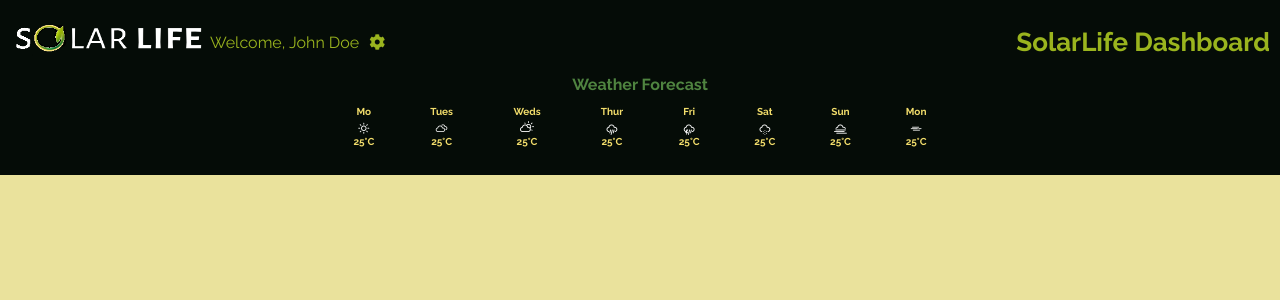
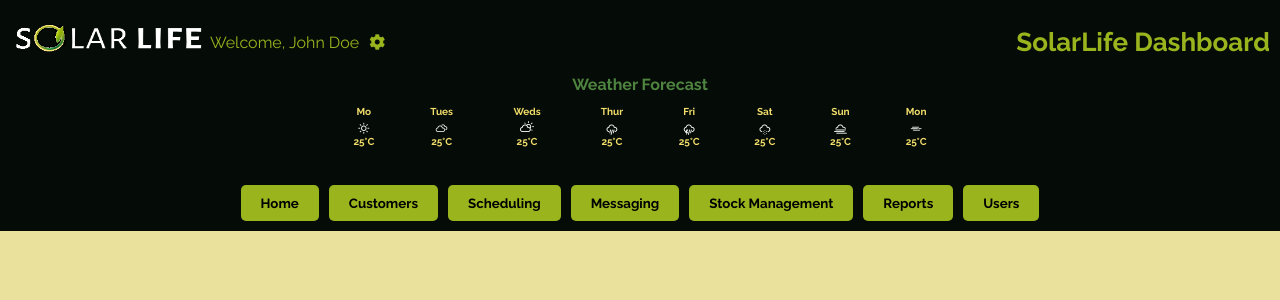
Before and after one commit to HadleysHope/SolarLifePlatform, a React (Create React App) app in the folder client/: page / in a window 1280 px wide. Shown: the top 300 px of the page. Built offline with nearby package versions, Linux system fonts and the light colour scheme.

Commit message:
Added Navigation

```diff
--- /dev/null
+++ b/client/src/components/content/home/Home.css
@@ -0,0 +1,17 @@
+.home-content {
+    background-color: var(--secondary--primrose);
+    display: grid;
+    grid-template-columns: repeat(4, 1fr);
+    grid-gap: 20px;
+    max-width: 1400px; /* Adjust the maximum width as needed */
+    margin: 0 auto; /* Center horizontally within the parent */
+    padding: 50px;
+  }
+
+  .home {
+    width: 100%;
+    height: 100%;
+    object-fit: cover;
+    max-width: 100%;
+    max-height: 100%;
+  }
--- /dev/null
+++ b/client/src/components/content/home/Home.js
@@ -0,0 +1,21 @@
+import React from 'react';
+import './Home.css';
+
+const Home = () => {
+  return (
+    <section className="dashboard-content">
+      <div className="home-content">
+        <img className="home" src="https://solarlife.co.nz/wp-content/uploads/2023/05/Solar-Life-Commercial-Installation-7.jpg" alt="Home Image 1" />
+        <img className="home" src="https://solarlife.co.nz/wp-content/uploads/2023/05/Solar-Life-Commercial-Installation-5.jpg" alt="Home Image 2" />
+        <img className="home" src="https://solarlife.co.nz/wp-content/uploads/2023/05/Solar-Life-Commercial-Installation-11.jpg" alt="Home Image 3" />
+        <img className="home" src="https://solarlife.co.nz/wp-content/uploads/2023/05/Solar-Life-Commercial-Installation-6.jpg" alt="Home Image 4" />
+        <img className="home" src="https://solarlife.co.nz/wp-content/uploads/2023/05/Solar-Life-Commercial-Installation-12-2.jpg" alt="Home Image 5" />
+        <img className="home" src="https://solarlife.co.nz/wp-content/uploads/2023/05/Solar-Life-Commercial-Installation-9.jpg" alt="Home Image 6" />
+        <img className="home" src="https://solarlife.co.nz/wp-content/uploads/2023/05/Solar-Life-Commercial-Installation-4.jpg" alt="Home Image 7" />
+        <img className="home" src="https://solarlife.co.nz/wp-content/uploads/2023/05/FSE-Online-Distribution-1.jpg" alt="Home Image 8" />
+      </div>
+    </section>
+  );
+};
+
+export default Home;
--- /dev/null
+++ b/client/src/components/content/placeholder/Placeholder.css
@@ -0,0 +1,8 @@
+.placeholder-message {
+    display: flex;
+    justify-content: center;
+    align-items: center;
+    height: 200px; /* Adjust the height as needed */
+    font-size: 18px;
+    color: gray;
+  }
--- /dev/null
+++ b/client/src/components/content/placeholder/Placeholder.js
@@ -0,0 +1,12 @@
+import React from 'react';
+import './Placeholder.css';
+
+const Placeholder = () => {
+  return (
+    <div className="placeholder-message">
+      <p>This Feature is under Development</p>
+    </div>
+  );
+};
+
+export default Placeholder;
--- a/client/src/components/dashboard/Dashboard.js
+++ b/client/src/components/dashboard/Dashboard.js
@@ -1,18 +1,43 @@
-import './Dashboard.css';
-import Header from './header/Header';
-import Weather from './weather/Weather';
+import React, { useState } from "react";
+import "./Dashboard.css";
+import Header from "./header/Header";
+import Weather from "./weather/Weather";
+import Navigation from "./navigation/Navigation";
+import Home from "../content/home/Home";
+import Placeholder from "../content/placeholder/Placeholder";
 
 const Dashboard = () => {
+  const [selectedOption, setSelectedOption] = useState("");
 
-    return (
-        <div>
-            <Header />
-            <Weather />
-        </div>
-    )
+  const handleOptionSelect = (option) => {
+    setSelectedOption(option);
+  };
 
+  let contentComponent;
+  if (selectedOption === "home") {
+    contentComponent = <Home />;
+  } else if (selectedOption === "customers") {
+    contentComponent = <Placeholder />;
+  } else if (selectedOption === "scheduling") {
+    contentComponent = <Placeholder />;
+  } else if (selectedOption === "messaging") {
+    contentComponent = <Placeholder />;
+  } else if (selectedOption === "stock-management") {
+    contentComponent = <Placeholder />;
+  } else if (selectedOption === "reports") {
+    contentComponent = <Placeholder />;
+  } else if (selectedOption === "users") {
+    contentComponent = <Placeholder />;
+  }
+
+  return (
+    <div>
+      <Header />
+      <Weather />
+      <Navigation onOptionSelect={handleOptionSelect} />
+      <div className="dashboard-content">{contentComponent}</div>
+    </div>
+  );
 };
 
-
-
 export default Dashboard;
--- /dev/null
+++ b/client/src/components/dashboard/navigation/Navigation.css
@@ -0,0 +1,38 @@
+.navigation {
+    display: flex;
+    justify-content: center;
+    background-color: var(--secondary--racing-green);
+    padding: 10px;
+  }
+
+  .nav-list {
+    display: flex;
+    list-style: none;
+    padding: 0;
+  }
+
+  .nav-item {
+    margin-right: 10px;
+  }
+
+  .nav-link {
+    text-decoration: none;
+    color: var(--primary);
+    font-weight: bold;
+    padding: 10px;
+    border-radius: 5px;
+    background-color: var(--primary);
+    border: none;
+    transition: background-color 0.3s;
+  }
+
+  .nav-link:hover,
+  .nav-link.active {
+    background-color: var(--primary);
+    color: var(--white);
+  }
+
+  .dashboard-nav {
+    display: flex;
+    gap: 10px; /* Adjust the value as per your preference */
+  }
--- /dev/null
+++ b/client/src/components/dashboard/navigation/Navigation.js
@@ -0,0 +1,95 @@
+import React, { useState } from "react";
+import "./Navigation.css";
+import Home from "../../content/home/Home";
+import Placeholder from "../../content/placeholder/Placeholder";
+
+const Navigation = ({ onOptionSelect }) => {
+  const [selectedOption, setSelectedOption] = useState("");
+
+  function handleOptionSelect(option) {
+    setSelectedOption(option);
+    onOptionSelect(option); // Call the onOptionSelect prop with the selected option
+  }
+
+  let contentComponent;
+  if (selectedOption === "home") {
+    contentComponent = <Home />;
+  } else if (selectedOption === "customers") {
+    contentComponent = <Placeholder />;
+  } else if (selectedOption === "scheduling") {
+    contentComponent = <Placeholder />;
+  } else if (selectedOption === "messaging") {
+    contentComponent = <Placeholder />;
+  } else if (selectedOption === "stock-management") {
+    contentComponent = <Placeholder />;
+  } else if (selectedOption === "reports") {
+    contentComponent = <Placeholder />;
+  } else if (selectedOption === "users") {
+    contentComponent = <Placeholder />;
+  }
+
+  return (
+    <nav className="navigation">
+      <div className="dashboard-nav">
+        <button
+          className={`dashboard-button ${
+            selectedOption === "home" ? "active" : ""
+          }`}
+          onClick={() => handleOptionSelect("home")}
+        >
+          Home
+        </button>
+        <button
+          className={`dashboard-button ${
+            selectedOption === "customers" ? "active" : ""
+          }`}
+          onClick={() => handleOptionSelect("customers")}
+        >
+          Customers
+        </button>
+        <button
+          className={`dashboard-button ${
+            selectedOption === "scheduling" ? "active" : ""
+          }`}
+          onClick={() => handleOptionSelect("scheduling")}
+        >
+          Scheduling
+        </button>
+        <button
+          className={`dashboard-button ${
+            selectedOption === "messaging" ? "active" : ""
+          }`}
+          onClick={() => handleOptionSelect("messaging")}
+        >
+          Messaging
+        </button>
+        <button
+          className={`dashboard-button ${
+            selectedOption === "stock-management" ? "active" : ""
+          }`}
+          onClick={() => handleOptionSelect("stock-management")}
+        >
+          Stock Management
+        </button>
+        <button
+          className={`dashboard-button ${
+            selectedOption === "reports" ? "active" : ""
+          }`}
+          onClick={() => handleOptionSelect("reports")}
+        >
+          Reports
+        </button>
+        <button
+          className={`dashboard-button ${
+            selectedOption === "users" ? "active" : ""
+          }`}
+          onClick={() => handleOptionSelect("users")}
+        >
+          Users
+        </button>
+      </div>
+    </nav>
+  );
+};
+
+export default Navigation;
```
